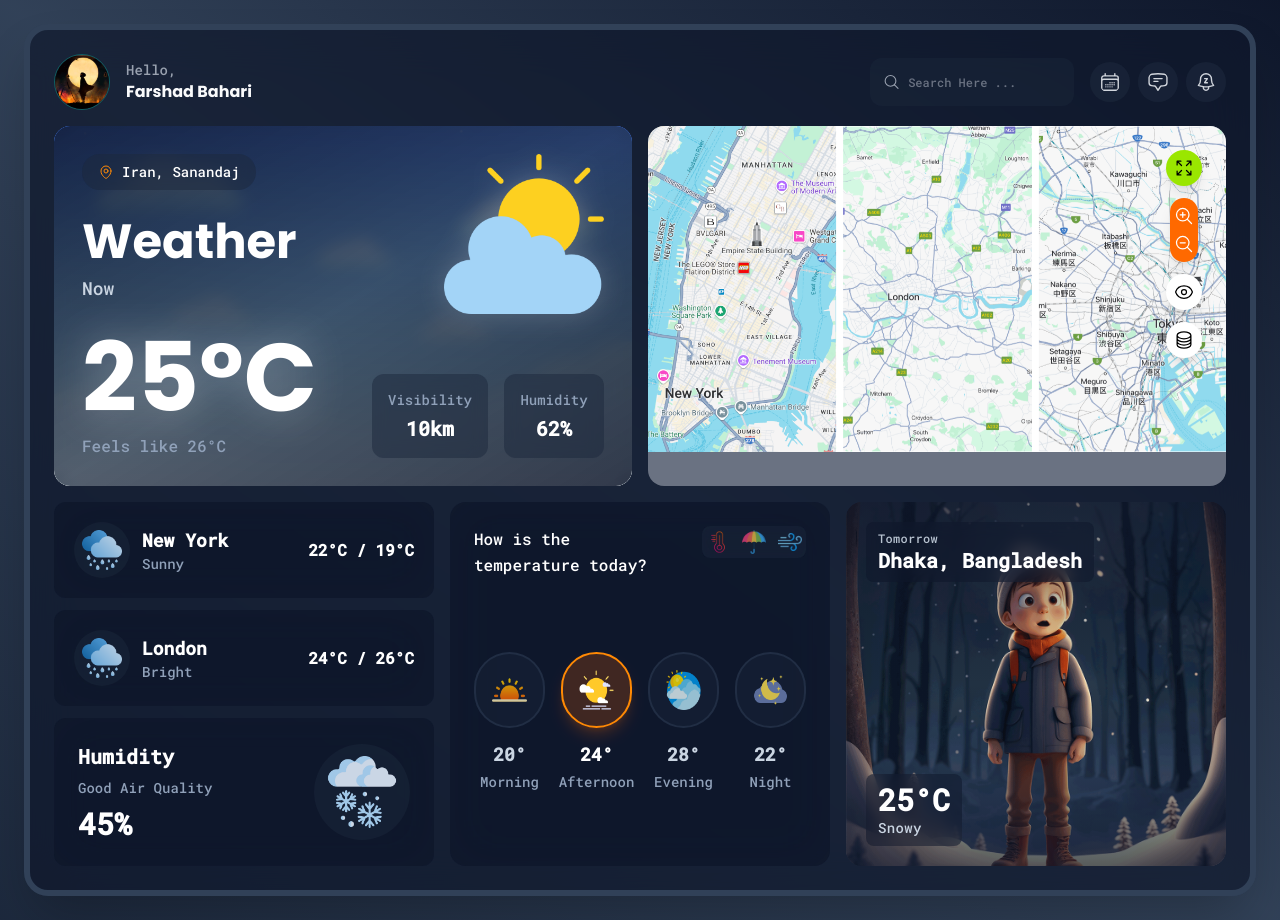
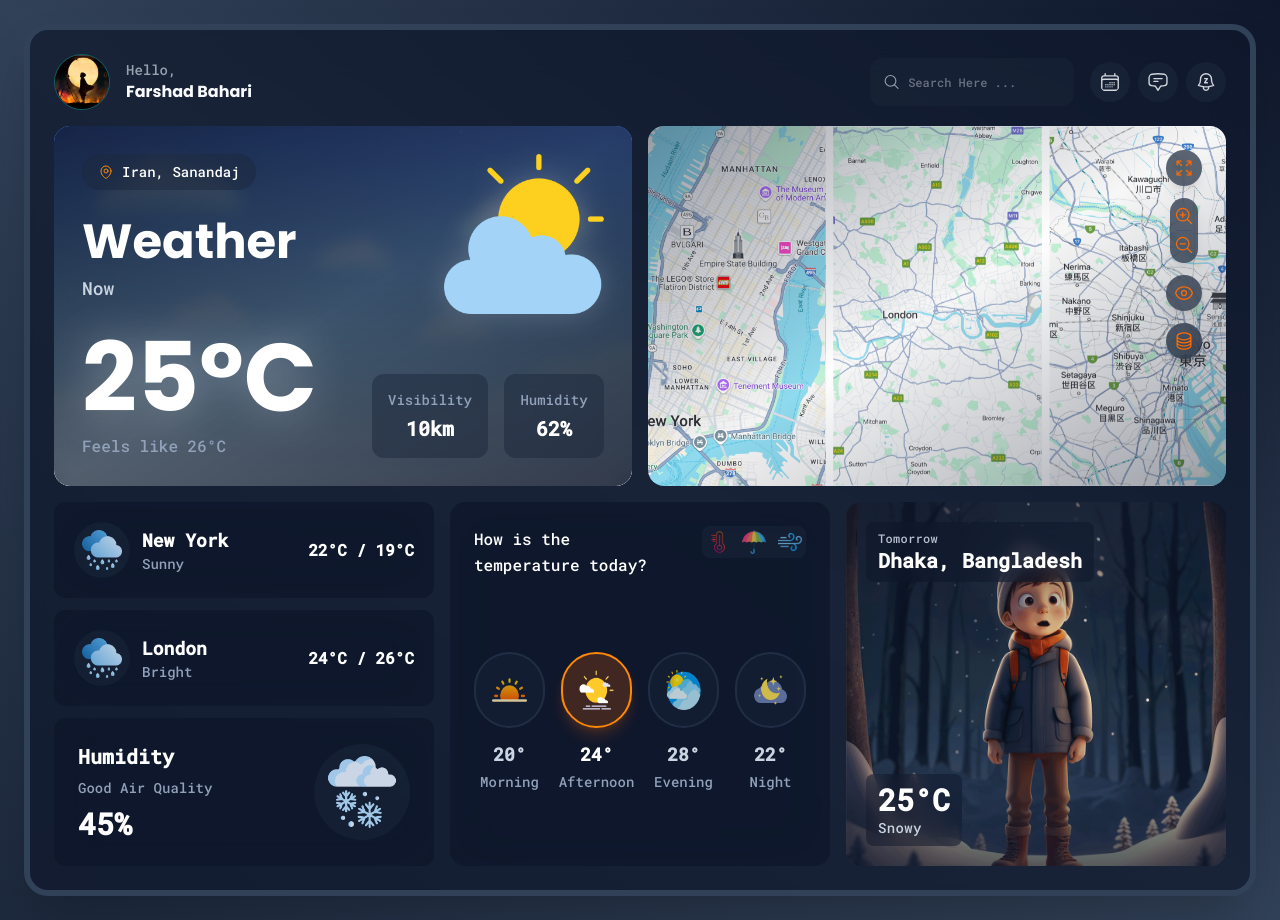
Before and after one commit to Fer-Feri/weather-app, a React (Vite) app: page / in a window 1280 px wide. Built offline with nearby package versions, Linux system fonts and the light colour scheme.

Commit message:
Update UI components to dark theme with slate colors and orange accents

```diff
--- a/src/components/map/MapControls.jsx
+++ b/src/components/map/MapControls.jsx
@@ -2,50 +2,51 @@ import { Icons } from "../../images/Icons";
 
 const MapControls = () => {
   return (
-    <div className="absolute top-6 right-6 z-[1000] flex flex-col items-center gap-3">
+    <div className="absolute top-6 right-3 z-[1000] flex flex-col items-center gap-3 md:right-6">
       {/* Fullscreen */}
       <button
         // onClick={onToggleFullscreen}
-        className="rounded-full bg-lime-400 p-2 shadow-lg transition-colors hover:bg-lime-300"
+        className="rounded-full bg-slate-800/70 p-2 text-orange-500 shadow-lg backdrop-blur-sm transition-all hover:bg-slate-700/90 hover:text-orange-400 hover:shadow-orange-500/20"
         title="Fullscreen"
       >
-        <Icons.ToggleFullscreen className="h-5 w-5 text-black" />
+        <Icons.ToggleFullscreen className="h-3 w-3 md:h-5 md:w-5" />
       </button>
 
       {/* Zoom In / Out */}
-      <div className="flex flex-col items-center rounded-full bg-orange-500 py-1 shadow-lg">
+      <div className="flex flex-col items-center rounded-full bg-slate-800/70 py-1 shadow-lg backdrop-blur-sm">
         <button
           // onClick={onZoomIn}
-          className="p-1 text-white transition-colors hover:text-black"
+          className="p-1 text-orange-500 transition-all hover:text-orange-400"
           title="Zoom In"
         >
-          <Icons.ZoomIn className="h-5 w-5" />
+          <Icons.ZoomIn className="h-3 w-3 md:h-5 md:w-5" />
         </button>
+        <div className="h-px w-4 bg-slate-600"></div>
         <button
           // onClick={onZoomOut}
-          className="p-1 text-white transition-colors hover:text-black"
+          className="p-1 text-orange-500 transition-all hover:text-orange-400"
           title="Zoom Out"
         >
-          <Icons.ZoomOut className="h-5 w-5" />
+          <Icons.ZoomOut className="h-3 w-3 md:h-5 md:w-5" />
         </button>
       </div>
 
       {/* Visibility */}
       <button
         // onClick={onToggleVisibility}
-        className="rounded-full bg-white p-2 shadow-lg transition-colors hover:bg-gray-200"
+        className="rounded-full bg-slate-800/70 p-2 text-orange-500 shadow-lg backdrop-blur-sm transition-all hover:bg-slate-700/90 hover:text-orange-400 hover:shadow-orange-500/20"
         title="Toggle Visibility"
       >
-        <Icons.ToggleVisibility className="h-5 w-5 text-black" />
+        <Icons.ToggleVisibility className="h-3 w-3 md:h-5 md:w-5" />
       </button>
 
       {/* Layers */}
       <button
         // onClick={onToggleLayers}
-        className="rounded-full bg-white p-2 shadow-lg transition-colors hover:bg-gray-200"
+        className="rounded-full bg-slate-800/70 p-2 text-orange-500 shadow-lg backdrop-blur-sm transition-all hover:bg-slate-700/90 hover:text-orange-400 hover:shadow-orange-500/20"
         title="Toggle Layers"
       >
-        <Icons.ToggleLayers className="h-5 w-5 text-black" />
+        <Icons.ToggleLayers className="h-3 w-3 md:h-5 md:w-5" />
       </button>
     </div>
   );
--- a/src/components/map/MapTemperature.jsx
+++ b/src/components/map/MapTemperature.jsx
@@ -3,20 +3,20 @@ import MapControls from "./MapControls";
 
 const MapTemperature = () => {
   return (
-    <div className="relative col-span-12 row-span-5 overflow-hidden rounded-2xl bg-gray-500 md:col-span-6">
+    <div className="relative col-span-12 row-span-5 min-h-[280px] overflow-hidden rounded-2xl bg-slate-900/70 backdrop-blur-xl md:col-span-6 md:min-h-[320px]">
       {/* map */}
-      <div className="">
-        <img src={map} alt="" className="bg-cover bg-center bg-no-repeat" />
+      <div className="relative h-full w-full">
+        <img
+          src={map}
+          alt="Temperature Map"
+          className="h-full w-full object-cover object-center"
+        />
+
+        {/* Dark overlay for consistency */}
+        <div className="absolute inset-0 bg-gradient-to-br from-slate-900/40 via-transparent to-slate-900/40"></div>
       </div>
 
-      {/* <MapControls
-        onZoomIn={() => mapRef.current.zoomIn()}
-        onZoomOut={() => mapRef.current.zoomOut()}
-        onToggleFullscreen={toggleFullScreenHandler}
-        onToggleLayers={toggleLayersHandler}
-        onToggleVisibility={toggleVisibilityHandler}
-      /> */}
-
+      {/* Map Controls */}
       <MapControls
       // onZoomIn={() => console.log("zoom in")}
       // onZoomOut={() => console.log("zoom out")}
```
